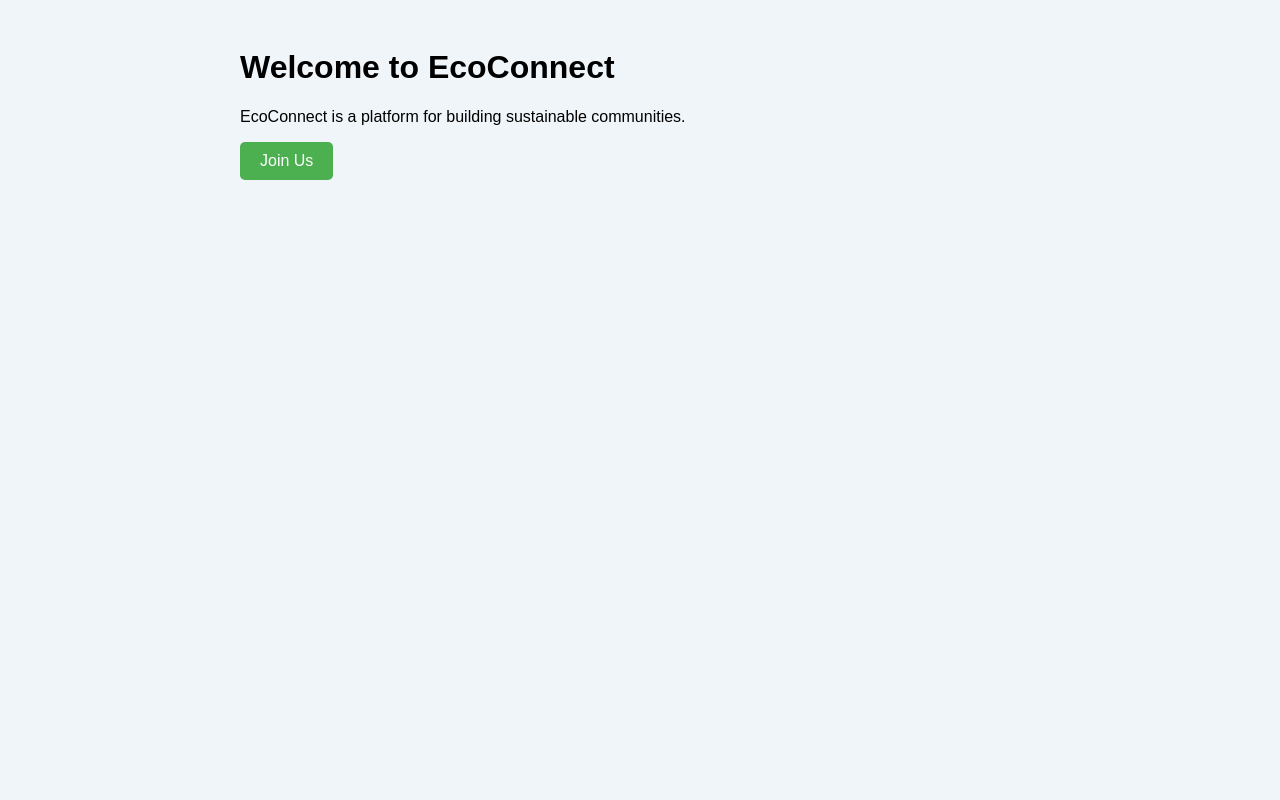
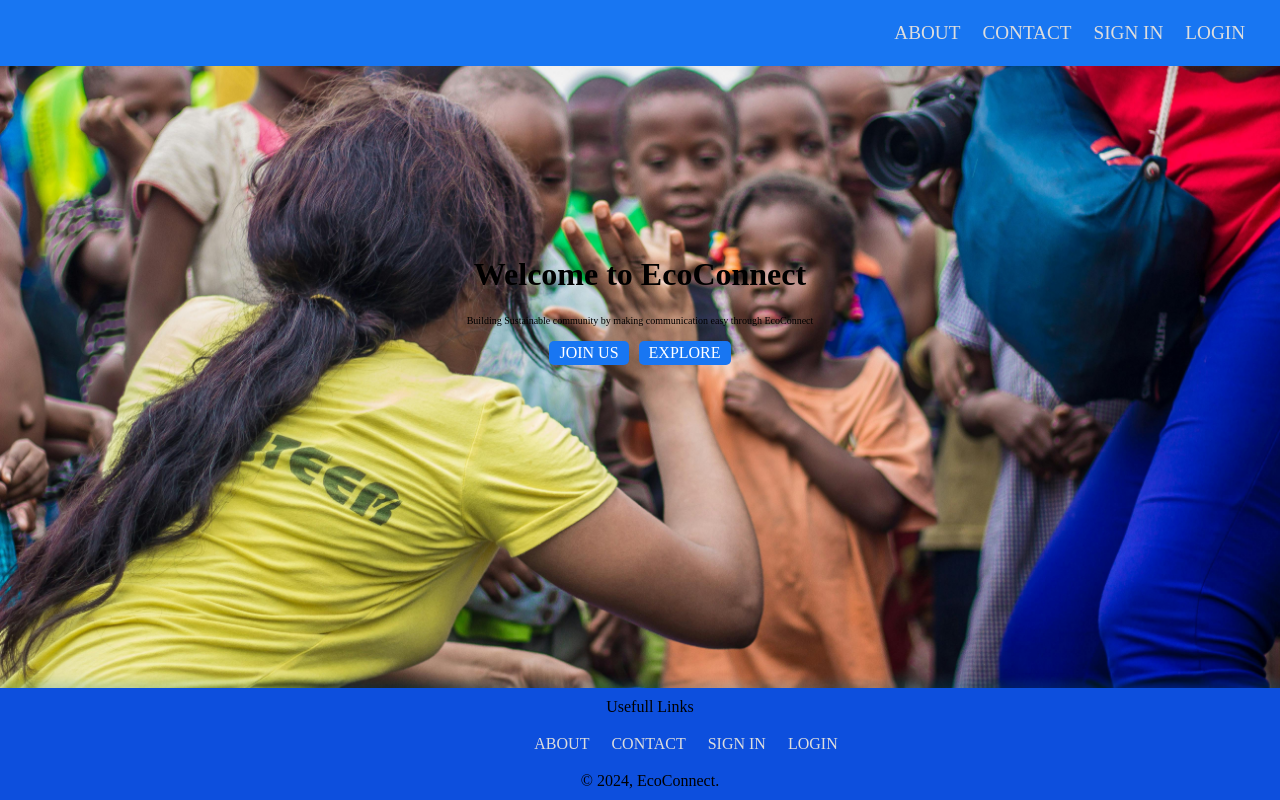
Before and after one commit to ayubsoft254/EcoConnect, a Flask app: page / in a window 1280 px wide. Run offline with Flask 3, Linux system fonts and the light colour scheme.

Commit message:
landing-page

```diff
--- a/static/index.css
+++ b/static/index.css
@@ -1,19 +1,71 @@
-/* styles.css */
-body {
-    background-color: #f0f5f9; /* Light blue-green background */
-    font-family: Arial, sans-serif;
+
+    body {
+    margin: 0;
+    padding: 0;
+    background-image: url('/static/community.jpg');
+    background-size: cover;
+    background-position: center;
+    background-repeat: no-repeat;
+    height: 100vh;
+    overflow: hidden;
+}
+
+.nav-bar{
+    display: flex;
+    justify-content: flex-end;
+
+    background-color:#1876f2;
+    padding-right: 2rem;
+}
+
+
+.nav-bar ul{
+    display: flex;
+    color: rgb(10, 8, 126);
+    font-size: larger;
+}
+ul li{
+    text-decoration: none;
+    margin-left: 1rem;
+    list-style-type: none;
+    padding: 3px;
+}
+ul li:hover{
+    background-color: antiquewhite;
+    border-radius: 10%;
+
+
+}
+ul li a{
+    text-decoration: solid;
+    color: #ddd;
+}
+ul li a:hover{
+    color: blue;
 }
 
 .container {
+
     max-width: 800px;
-    margin: auto;
+    margin-top: 10px;
     padding: 20px;
+
 }
 
+.btn{
+    display: flex;
+    justify-content: center;
+    /* margin-top: 40vh; */
+}
+.btn a{
+    margin: 5px;
+}
+
+
 .button {
-    background-color: #4caf50; /* Green button */
+     background-color:#1876f2;
     color: white;
-    padding: 10px 20px;
+    padding: 3px 10px;
     border: none;
     border-radius: 5px;
     text-align: center;
@@ -22,30 +74,45 @@ body {
     font-size: 16px;
     cursor: pointer;
 }
+.description
+{
+    margin-top: 20vh;
+    margin-bottom: 10px;
+}
+#desc {
+    font-size: 10px;
+
+
+}
 
 .button:hover {
-    background-color: #45a049; /* Darker green button on hover */
+    background-color: #d5dfd6;
+    color: rgb(46, 27, 219);
+}
+.footer-links{
+    display: flex;
+    margin-left: 1rem;
+}
+footer h4{
+    margin-left: 7rem;
 }
 
-.partnership {
-    margin-top: 20px;
+footer {
+    position: fixed;
+    bottom: 0;
+    left: 0;
+    width: 100%;
+    background-color: #0d4fdd;
+    padding: 10px;
+    /* display: flex; */
+    justify-content: center;
+    box-shadow: 0px -5px 10px rgba(5, 130, 161, 0.2);
 }
-
-.partner {
+#copy{
     display: flex;
-    align-items: center;
-    justify-content: space-between;
-    border: 1px solid #ddd;
-    border-radius: 5px;
-    padding: 10px;
-    margin-top: 10px;
+    justify-content: center;
 }
-
-.partner img {
-    max-width: 80px;
-    margin-right: 20px;
+.footerbar{
+    display: flex;
+    justify-content: center;
 }
-
-.partner p {
-    margin: 0;
-}
--- a/templates/dashboard.html
+++ b/templates/dashboard.html
@@ -17,7 +17,7 @@
             <div class="eco">EcoConnect</div>
             <div class="navlinks">
                 <ul>
-                <li><a href="#"><i class="fa-solid fa-house"></i> Home</a></li>
+                <li><a href="index.html"><i class="fa-solid fa-house"></i> Home</a></li>
                 <li><a href="#"><i class="fa-solid fa-briefcase"></i> resources</a></li>
                 <li><a href="events.html"><i class="fa-solid fa-calendar"></i> events</a></li>
                 <li><a href="discusion.html"><i class="fa-solid fa-comments"></i> discussions</a></li>
--- a/templates/index.html
+++ b/templates/index.html
@@ -7,12 +7,52 @@
     <link rel="stylesheet" type="text/css" href="/static/index.css">
 </head>
 <body>
+
+<nav class="nav-bar">
+    <ul>
+        <li><a href="#about">ABOUT</a></li>
+        <li><a href="#contact">CONTACT</a></li>
+        <li><a href="login_signup.html">SIGN IN</a></li>
+        <li><a href="login_signup.html">LOGIN</a></li>
+
+
+    </ul>
+</nav>
+<center>
     <div class="container">
-        <h1>Welcome to EcoConnect</h1>
-        <p>EcoConnect is a platform for building sustainable communities.</p>
-        <!-- Button styled with external CSS -->
-        <a href="/login_signup" class="button">Join Us</a>
+        <div class="description">
+            <h1>Welcome to EcoConnect</h1>
+            <div id="desc">
+            Building Sustainable community by making communication easy through EcoConnect
+        </div>
+        </div>
+
+
+        <div class="btn">
+             <a href="/login_signup" class="button">JOIN US</a>
+             <a href="explore" class="button">EXPLORE</a>
+        </div>
+
     </div>
+
+</center>
+    <footer>
+        <div id="copy">Usefull Links</div>
+       <div class="footerbar">
+
+            <ul class="footer-links">
+                <li><a href="#about">ABOUT</a></li>
+                <li><a href="#contact">CONTACT</a></li>
+                <li><a href="login_signup.html">SIGN IN</a></li>
+                <li><a href="login_signup.html">LOGIN</a></li>
+            </ul>
+        </div>
+
+        <div id="copy">
+         &copy 2024, EcoConnect.
+        </div>
+
+    </footer>
 
 </body>
 </html>
```
Also changed, not shown: static/community.jpg (added), static/people.webp (added).
